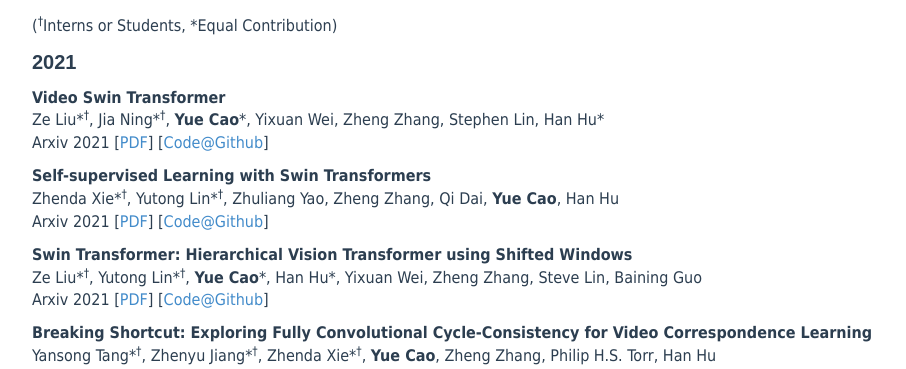
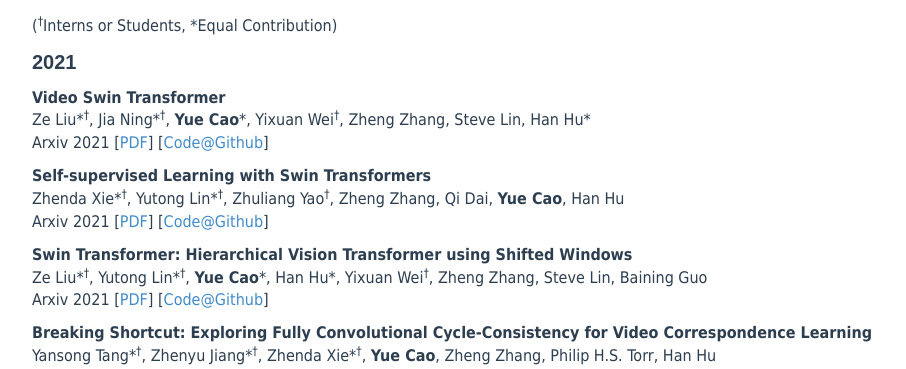
Before and after one commit to caoyue10/caoyue10.github.io, a Jekyll site: the page built from allpub.html, in a window 1280 px wide and 900 px high. Shown: the part 300-669 px from the top of the window, without its empty margins (138-1044 px from the left). Built offline with Jekyll 4.4.1, drawn with Linux system fonts in a browser that asks for light colours.

Commit message:
Update allpub.html

```diff
--- a/allpub.html
+++ b/allpub.html
@@ -9,15 +9,15 @@ layout: page
 	<p>(<sup><span>&#8224;</span></sup>Interns or Students, *Equal Contribution)</p>
 	<p style="font-size:20px;font-weight:bold;font-family:Arial,sans-serif;">2021</p>
 	<p><strong>Video Swin Transformer</strong><br>
-            Ze Liu*<sup><span>&#8224;</span></sup>, Jia Ning*<sup><span>&#8224;</span></sup>, <strong>Yue Cao</strong>*, Yixuan Wei, Zheng Zhang, Stephen Lin, Han Hu*<br>
+            Ze Liu*<sup><span>&#8224;</span></sup>, Jia Ning*<sup><span>&#8224;</span></sup>, <strong>Yue Cao</strong>*, Yixuan Wei<sup><span>&#8224;</span></sup>, Zheng Zhang, Steve Lin, Han Hu*<br>
 	    Arxiv 2021 [<a href="https://arxiv.org/abs/2106.13230">PDF</a>] [<a href="https://github.com/SwinTransformer/Video-Swin-Transformer">Code@Github</a>]
             </p >
 	<p><strong>Self-supervised Learning with Swin Transformers</strong><br>
-            Zhenda Xie*<sup><span>&#8224;</span></sup>, Yutong Lin*<sup><span>&#8224;</span></sup>, Zhuliang Yao, Zheng Zhang, Qi Dai, <strong>Yue Cao</strong>, Han Hu<br>
+            Zhenda Xie*<sup><span>&#8224;</span></sup>, Yutong Lin*<sup><span>&#8224;</span></sup>, Zhuliang Yao<sup><span>&#8224;</span></sup>, Zheng Zhang, Qi Dai, <strong>Yue Cao</strong>, Han Hu<br>
 	    Arxiv 2021 [<a href="https://arxiv.org/abs/2105.04553">PDF</a>] [<a href="https://github.com/SwinTransformer/Transformer-SSL">Code@Github</a>]
             </p >
 	<p><strong>Swin Transformer: Hierarchical Vision Transformer using Shifted Windows</strong><br>
-            Ze Liu*<sup><span>&#8224;</span></sup>, Yutong Lin*<sup><span>&#8224;</span></sup>, <strong>Yue Cao</strong>*, Han Hu*, Yixuan Wei, Zheng Zhang, Steve Lin, Baining Guo<br>
+            Ze Liu*<sup><span>&#8224;</span></sup>, Yutong Lin*<sup><span>&#8224;</span></sup>, <strong>Yue Cao</strong>*, Han Hu*, Yixuan Wei<sup><span>&#8224;</span></sup>, Zheng Zhang, Steve Lin, Baining Guo<br>
 	    Arxiv 2021 [<a href="https://arxiv.org/abs/2103.14030">PDF</a>] [<a href="https://github.com/microsoft/Swin-Transformer">Code@Github</a>]
             </p >
 	<p><strong>Breaking Shortcut: Exploring Fully Convolutional Cycle-Consistency for Video Correspondence Learning</strong><br>
```
